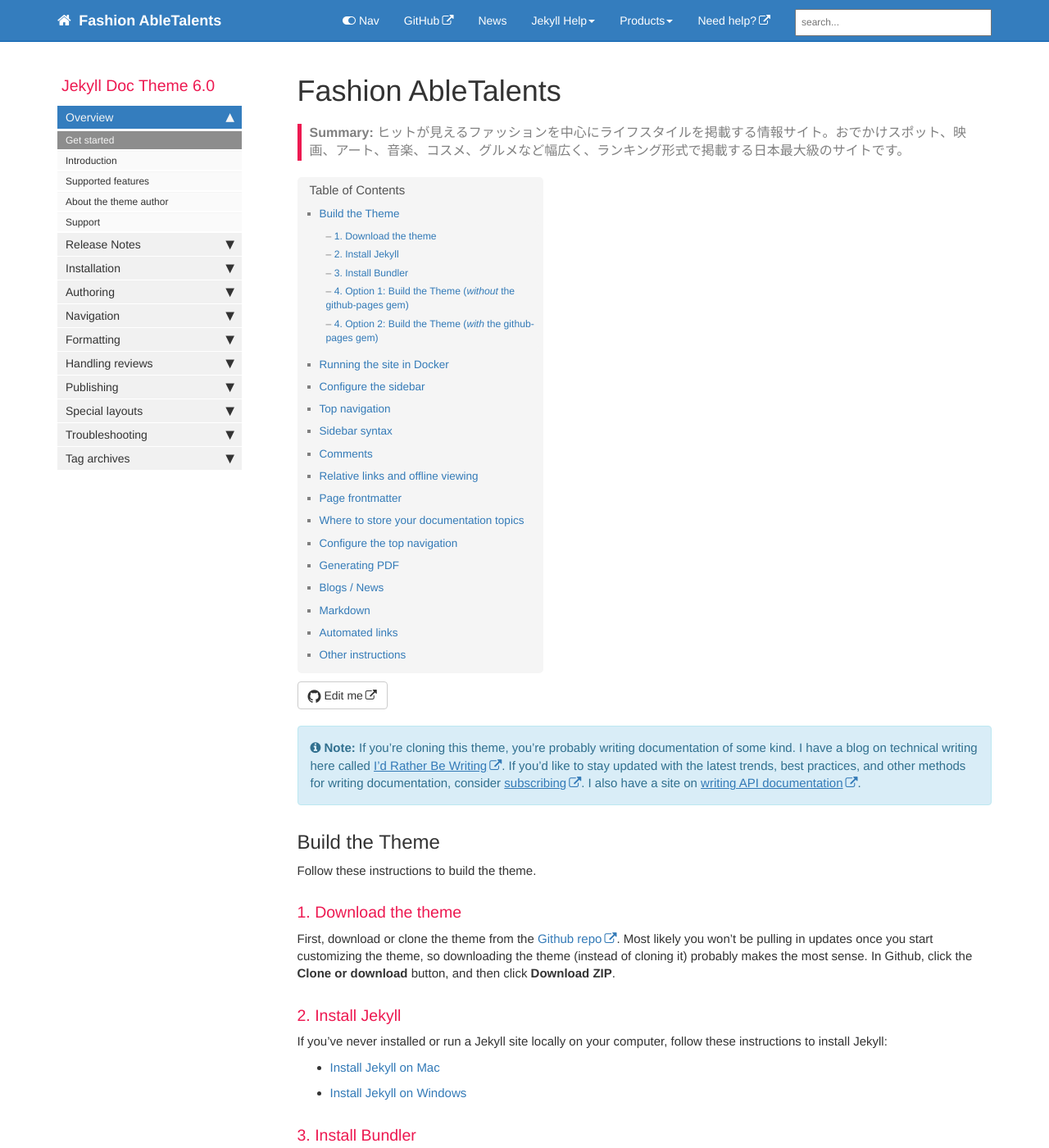
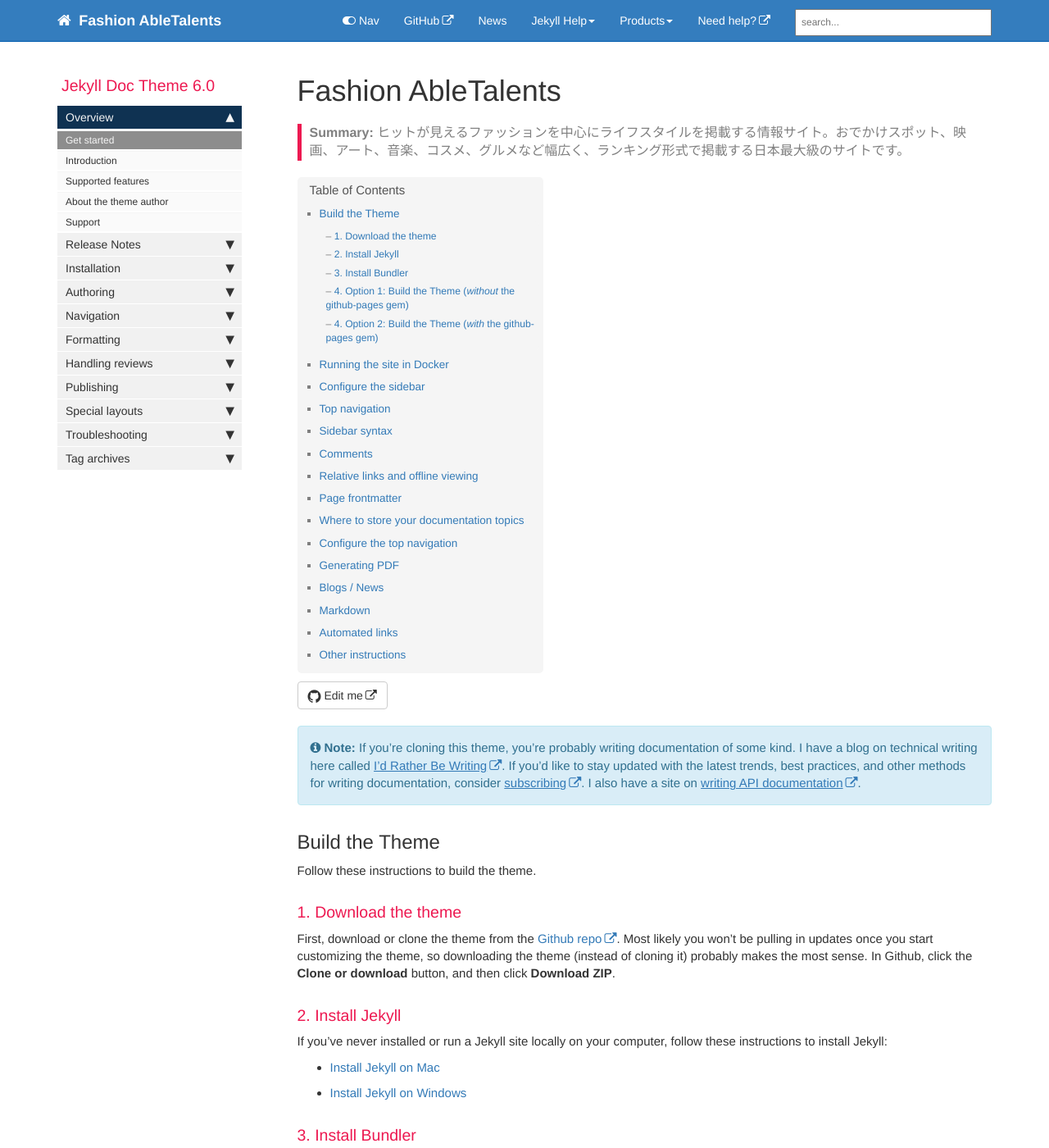
Before and after one commit to takagotch/page468, a Jekyll site: the page built from index.md, in a window 1280 px wide and 1400 px high. Shown: the whole window at 82% size. Built offline with Jekyll 4.4.1, drawn with Linux system fonts in a browser that asks for light colours; comment, search, counter and statistics services are not loaded.

Commit message:
Update theme-blue.css

```diff
--- a/css/theme-blue.css
+++ b/css/theme-blue.css
@@ -14,15 +14,15 @@ h4 {color: #808080; }
 }
 
 .nav > li.active > a {
-    background-color: #347DBE;
+    background-color:  #0f3252; /* #347DBE; */
 }
 
 .nav > li > a:hover {
-    background-color: #248ec2;
+    background-color: #1e3952;  /* #248ec2; */
 }
 
 div.navbar-collapse .dropdown-menu > li > a:hover {
-    background-color: #347DBE;
+    background-color: #0f3252; /* #347DBE; */
 }
 
 .nav li.thirdlevel > a {
```
